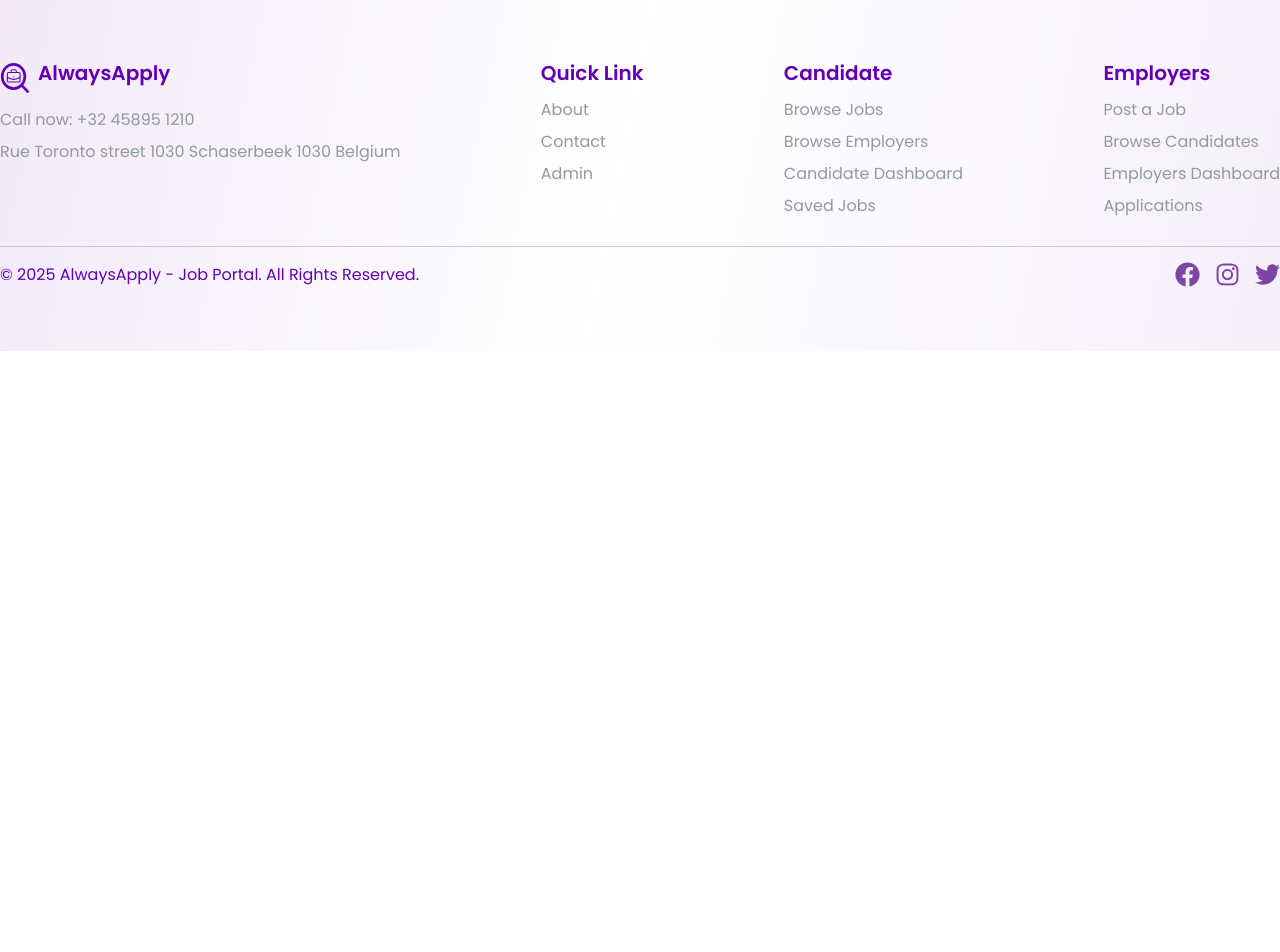
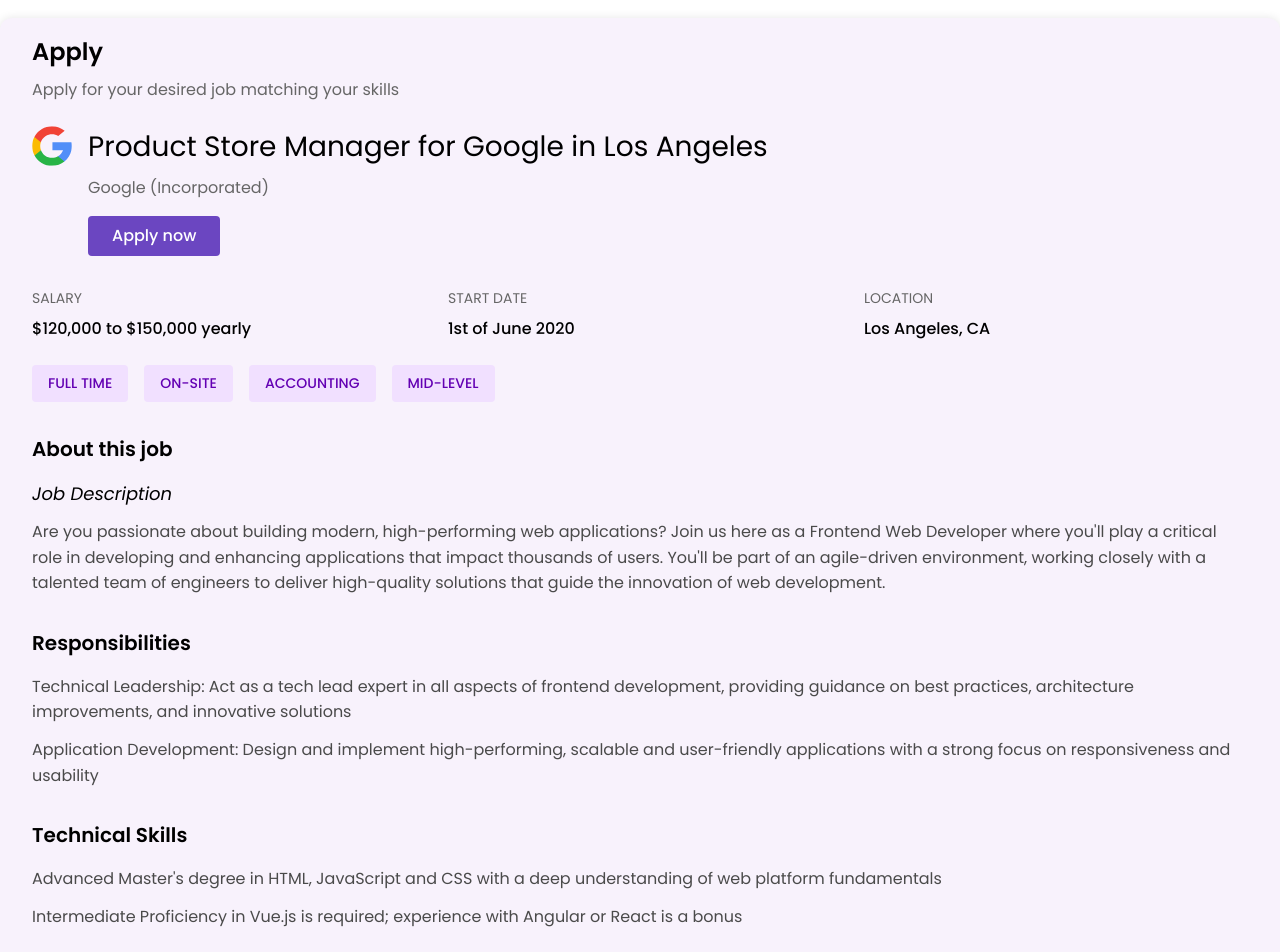
Before and after one commit to prynskaf/job-portal, a Next.js app: page /jobs/viewDetails in a window 1280 px wide. Shown: the part 120-1072 px from the top of the page. Before the commit the page ends 800 px from the top, so only its background shows below. Built offline with nearby package versions, Linux system fonts and the light colour scheme.

Commit message:
desc pages added to view job and apply

```diff
--- a/src/app/Components/Job/ViewDetails/ViewDetails.scss
+++ b/src/app/Components/Job/ViewDetails/ViewDetails.scss
@@ -1,56 +1,134 @@
-.job-details-container {
+.view-details {
   max-width: 80rem;
-    margin: 2rem auto;
-    padding: 2rem;
-    background-color: #f3e8ff;
+  margin: 4rem 2rem;
+  padding: 1rem;
+  background-color: #f8f2fc;
   border-radius: 12px;
-    box-shadow: 0 4px 10px rgba(0, 0, 0, 0.1);
+  box-shadow: 0 0 10px rgba(0, 0, 0, 0.1);
+
+  @media (min-width: 1024px) {
+    margin: 4rem auto;
+    padding: 1rem 2rem;
    }
 
   .job-header {
-    display: flex;
-    justify-content: space-between;
-    align-items: center;
-    background: #6a0dad;
-    padding: 1rem;
-    border-radius: 8px;
-    color: white;
+    .apply-section {
+      h2 {
+        font-size: 1.5rem;
+        margin-bottom: 0.5rem;
+        font-weight: 600;
+      }
+      p {
+        color: #666;
+        margin-bottom: 1.5rem;
+      }
     }
 
+    .job-title-section {
+      display: flex;
+      gap: 1rem;
+      margin-bottom: 2rem;
+
       .company-logo {
-    width: 50px;
-    height: 50px;
-    border-radius: 50%;
+        width: 2.5rem;
+        height: 2.5rem;
+      }
+
+      .job-title-content {
+        h1 {
+          font-size: 1.75rem;
+          margin-bottom: 0.5rem;
+        }
+
+        .company-name {
+          color: #666;
+          margin-bottom: 1rem;
         }
 
         .apply-button {
-    background-color: #ff4d79;
+          background-color: #6b46c1;
           color: white;
-    padding: 0.75rem 1.5rem;
           border: none;
-    border-radius: 6px;
+          padding: 0.5rem 1.5rem;
+          border-radius: 0.25rem;
           cursor: pointer;
+          font-weight: 500;
+
+          &:hover {
+            //   background-color: darken(#5e3aee, 10%);
+            background-color: #6300b3;
+          }
+        }
+      }
     }
 
-  .job-metadata {
-    display: flex;
-    justify-content: space-between;
-    margin-top: 1rem;
-    padding: 1rem;
-    background: white;
-    border-radius: 8px;
+    .job-meta-info {
+      display: grid;
+      grid-template-columns: repeat(auto-fit, minmax(200px, 1fr));
+      gap: 2rem;
+      margin-bottom: 1.5rem;
+
+      .info-item {
+        h3 {
+          font-size: 0.875rem;
+          color: #666;
+          margin-bottom: 0.5rem;
+        }
+        p {
+          font-weight: 500;
+        }
+      }
     }
 
-  .job-section {
-    margin-top: 1.5rem;
-    background: white;
-    padding: 1rem;
-    border-radius: 8px;
+    .job-tags {
+      display: flex;
+      gap: 1rem;
+      margin-bottom: 2rem;
+      flex-wrap: wrap;
+
+      .tag {
+        background-color: #f1e0ff;
+        color: #6300b3;
+        padding: 0.5rem 1rem;
+        border-radius: 0.25rem;
+        font-size: 0.875rem;
+        font-weight: 500;
+      }
+    }
   }
 
-  .hiring-team {
-    margin-top: 2rem;
-    padding: 1rem;
-    background: white;
-    border-radius: 8px;
+  .job-details {
+    section {
+      margin-bottom: 2rem;
+
+      h2 {
+        font-size: 1.25rem;
+        margin-bottom: 1rem;
+        font-weight: 600;
       }
+
+      h3 {
+        font-size: 1.125rem;
+        margin-bottom: 0.75rem;
+        font-style: italic;
+      }
+
+      p {
+        color: #4a4a4a;
+        line-height: 1.6;
+        margin-bottom: 1rem;
+      }
+
+      ul {
+        list-style: none;
+        padding: 0;
+
+        li {
+          color: #4a4a4a;
+          margin-bottom: 0.75rem;
+          line-height: 1.6;
+        }
+      }
+    }
+  }
+}
--- a/src/app/Components/Job/ViewDetails/ViewDetails.tsx
+++ b/src/app/Components/Job/ViewDetails/ViewDetails.tsx
@@ -1,9 +1,103 @@
 import React from 'react';
 import './ViewDetails.scss';
+import Image from 'next/image';
+import Link from 'next/link';
 
 const ViewDetails = () => {
   return (
-  <div></div>
+    <div className="view-details">
+      <div className="job-header">
+        <div className="apply-section">
+          <h2>Apply</h2>
+          <p>Apply for your desired job matching your skills</p>
+        </div>
+
+        <div className="job-title-section">
+          <Image src="/jobsIcons/gogole.svg" alt="Google logo" className="company-logo" width={200} height={200} />
+          <div className="job-title-content">
+            <h1>Product Store Manager for Google in Los Angeles</h1>
+            <p className="company-name">Google (Incorporated)</p>
+            <button className="apply-button"><Link href="/jobs/apply">Apply now</Link></button>
+          </div>
+        </div>
+
+        <div className="job-meta-info">
+          <div className="info-item">
+            <h3>SALARY</h3>
+            <p>$120,000 to $150,000 yearly</p>
+          </div>
+          <div className="info-item">
+            <h3>START DATE</h3>
+            <p>1st of June 2020</p>
+          </div>
+          <div className="info-item">
+            <h3>LOCATION</h3>
+            <p>Los Angeles, CA</p>
+          </div>
+        </div>
+
+        <div className="job-tags">
+          <span className="tag">FULL TIME</span>
+          <span className="tag">ON-SITE</span>
+          <span className="tag">ACCOUNTING</span>
+          <span className="tag">MID-LEVEL</span>
+        </div>
+      </div>
+
+      <div className="job-details">
+        <section>
+          <h2>About this job</h2>
+          <h3>Job Description</h3>
+          <p>Are you passionate about building modern, high-performing web applications? Join us here as a Frontend Web Developer where you'll play a critical role in developing and enhancing applications that impact thousands of users. You'll be part of an agile-driven environment, working closely with a talented team of engineers to deliver high-quality solutions that guide the innovation of web development.</p>
+        </section>
+
+        <section>
+          <h2>Responsibilities</h2>
+          <ul>
+            <li>Technical Leadership: Act as a tech lead expert in all aspects of frontend development, providing guidance on best practices, architecture improvements, and innovative solutions</li>
+            <li>Application Development: Design and implement high-performing, scalable and user-friendly applications with a strong focus on responsiveness and usability</li>
+          </ul>
+        </section>
+
+        <section>
+          <h2>Technical Skills</h2>
+          <ul>
+            <li>Advanced Master's degree in HTML, JavaScript and CSS with a deep understanding of web platform fundamentals</li>
+            <li>Intermediate Proficiency in Vue.js is required; experience with Angular or React is a bonus</li>
+          </ul>
+        </section>
+
+        <section>
+          <h2>Experience</h2>
+          <ul>
+            <li>A minimum of 3 years in frontend development, showcasing a portfolio of successful projects</li>
+            <li>Proven ability to diagnose and resolve performance issues in web applications</li>
+            <li>Experience in writing readable, testable, and efficient code with strong debugging skills</li>
+          </ul>
+        </section>
+
+        <section>
+          <h2>Soft Skills</h2>
+          <ul>
+            <li>Exceptional problem-solving and critical-thinking abilities</li>
+            <li>Excellent communication and teamwork skills to collaborate effectively with backend engineers and analysts</li>
+          </ul>
+        </section>
+
+        <section>
+          <h2>Hiring Team Member</h2>
+          <p>Anita Shield</p>
+        </section>
+
+        <section>
+          <h2>Recruitment Coordinator</h2>
+          <ul>
+            <li>LinkedIn</li>
+            <li>Mail</li>
+          </ul>
+        </section>
+      </div>
+    </div>
   );
 };
 
```
Lines whose indentation alone changed are shown as unchanged.
